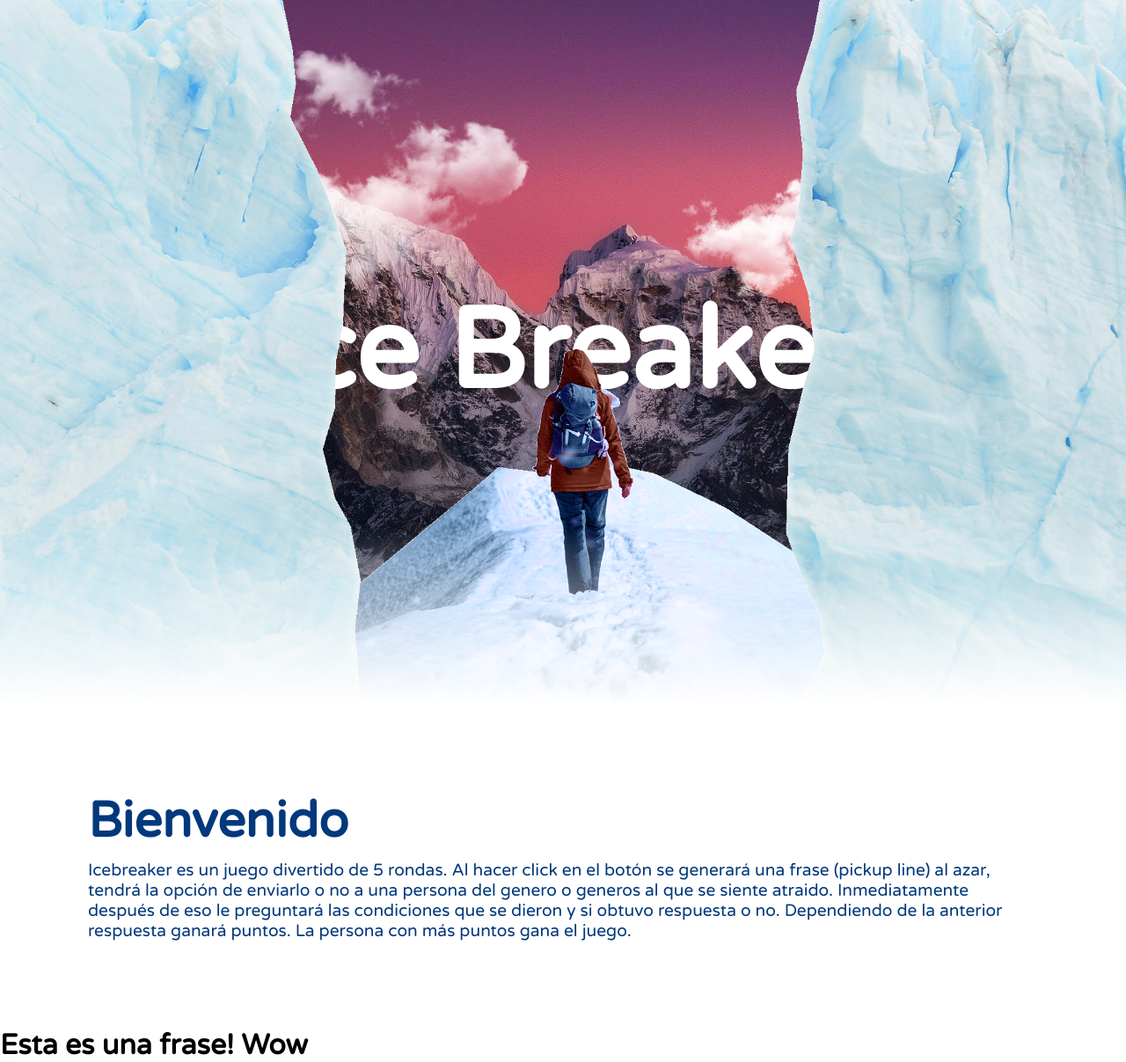
After one commit to sebastianBaquero98/Icebreaker, a Django app: template src/templates/frase.html in a window 1280 px wide. The commit adds this page. Shown: the whole page at 88% size. Run offline with Django 3.2, Linux system fonts and the light colour scheme; the template is opened without the code that fills it, so the values that code supplies are empty; some libraries are stand-ins or nearby versions.

Commit message:
[Feature]: Se agrego el view de las frases

```diff
--- a/src/pages/views.py
+++ b/src/pages/views.py
@@ -2,5 +2,5 @@
 from django.http import HttpResponse
 
 # Create your views here.
-def home_view(request):
-    return render(request, "home.html", {})
+def frase_view(request):
+    return render(request, "frase.html", {})
--- a/src/parlApp/urls.py
+++ b/src/parlApp/urls.py
@@ -15,12 +15,12 @@
 """
 from django.contrib import admin
 from django.urls import path
-from pages.views import home_view
+from pages.views import frase_view
 from django.conf import settings
 from django.conf.urls.static import static
 
 urlpatterns = [
     path('admin/', admin.site.urls),
-    path('home/', home_view),
+    path('home/', frase_view),
     #path('', home_view)
 ]
--- a/src/templates/home.html
+++ b/src/templates/base.html
@@ -71,6 +71,8 @@
                 y: 50,
             });
         </script>
-
+        {% block content %}
+        replace me
+        {% endblock %}
     </body>
 </html>
--- /dev/null
+++ b/src/templates/frase.html
@@ -0,0 +1,5 @@
+{% extends 'base.html' %}
+
+{% block content %}
+<h1>Esta es una frase! Wow</h1>
+{% endblock %}
```
